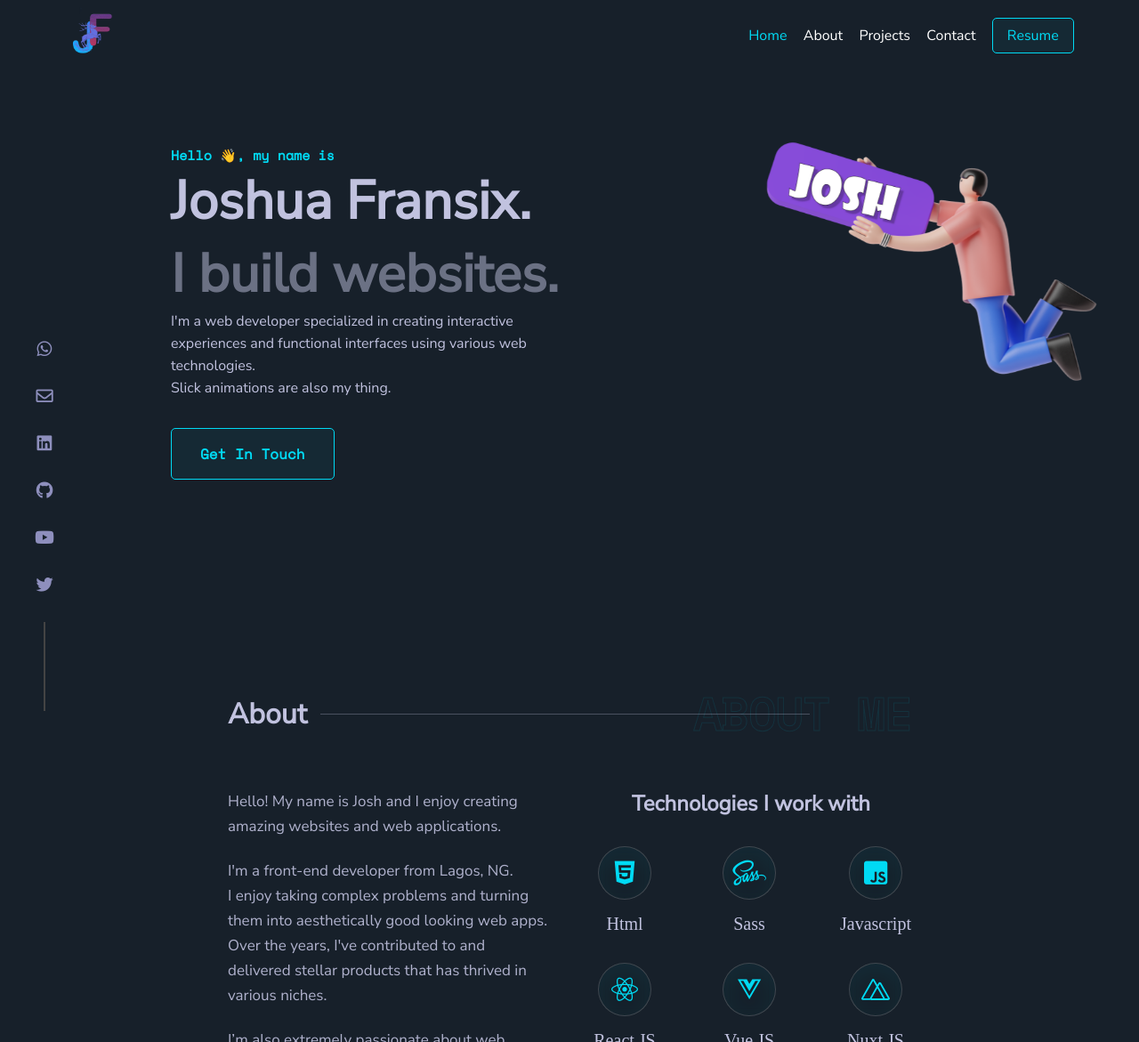
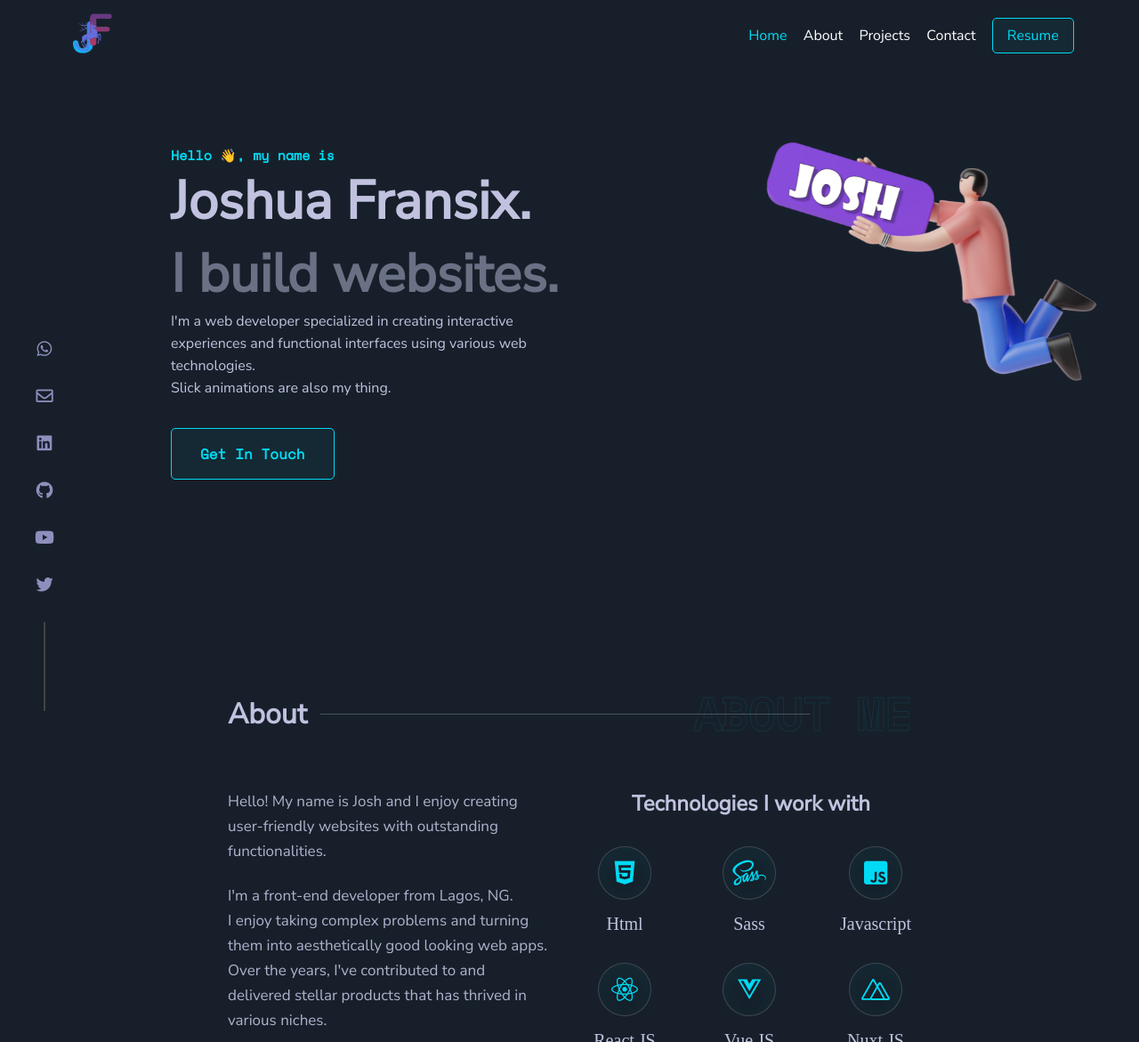
Before and after one commit to JoshFransix/Portfolio, a plain HTML site: page index.htm in a window 1280 px wide. Shown: the top 1171 px of the page at 89% size. Drawn offline with nearby package versions, Linux system fonts and the light colour scheme; a web font is replaced by a local one.

Commit message:
Update index.htm

```diff
--- a/index.htm
+++ b/index.htm
@@ -121,8 +121,7 @@
         <div class="about-body">
           <div class="about-text fade-in">
             <p class="p-1">
-              Hello! My name is Josh and I enjoy creating amazing websites and
-              web applications.
+              Hello! My name is Josh and I enjoy creating user-friendly websites with outstanding functionalities.
             </p>
             <br />
             <p class="p-1">
```
